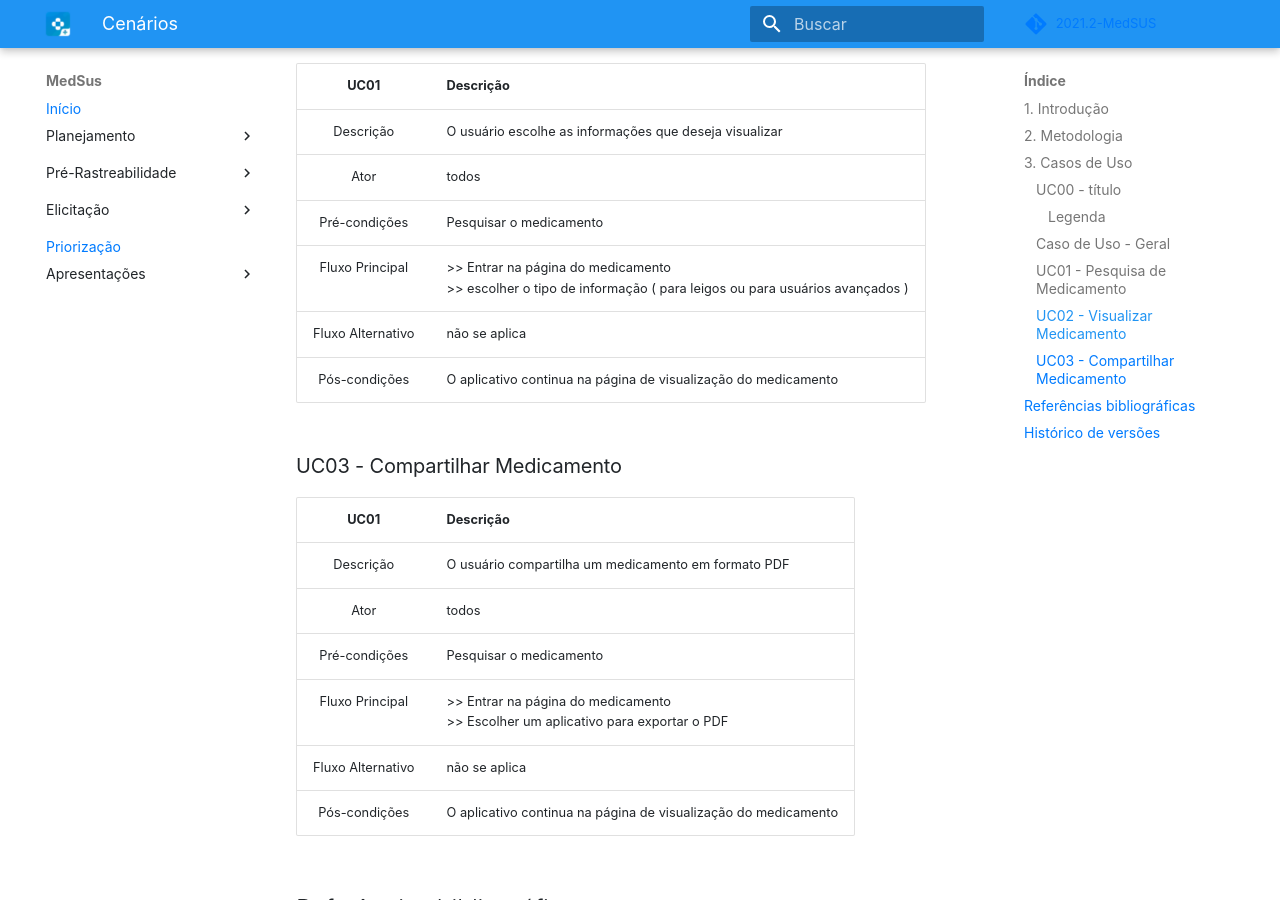
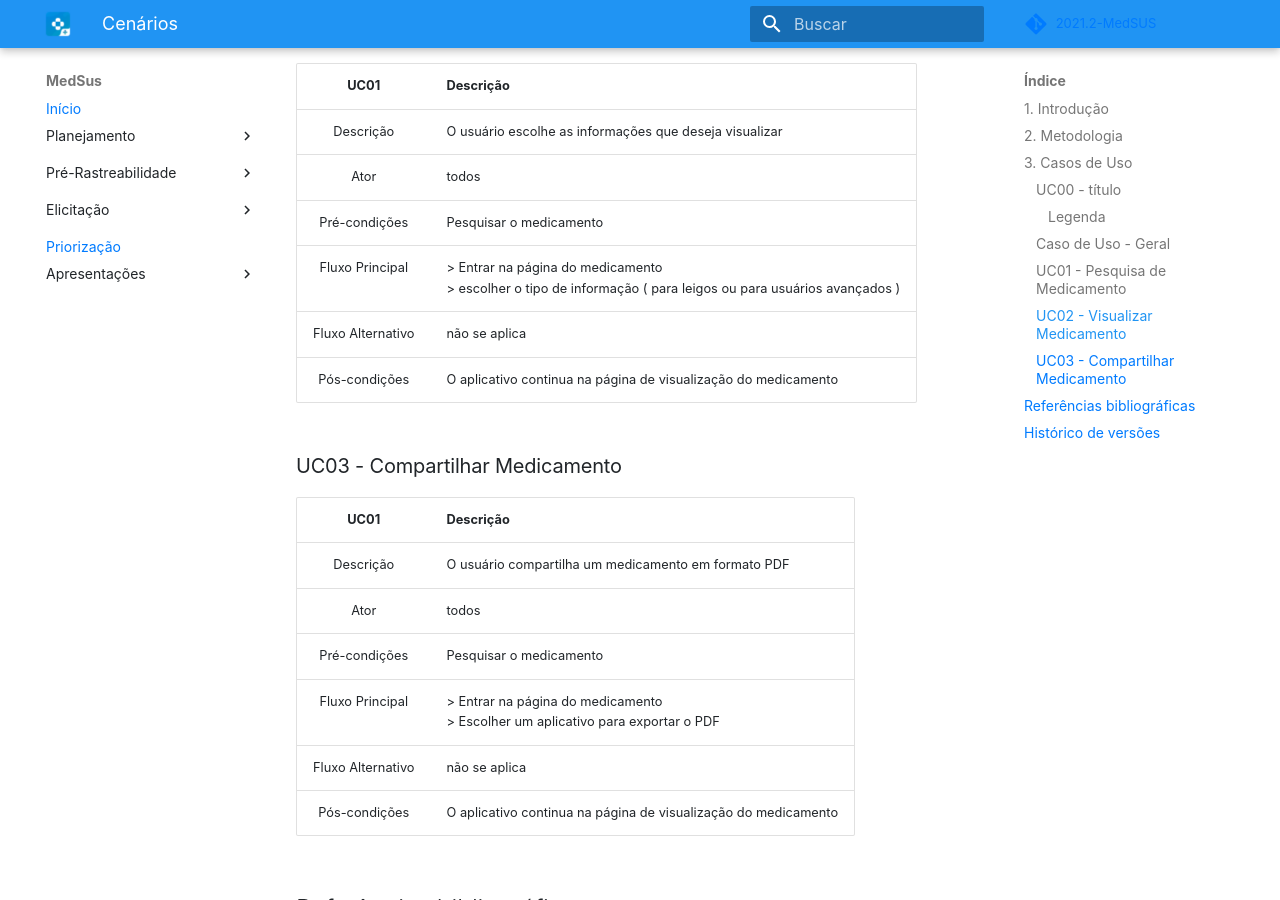
Before and after one commit to Requisitos-de-Software/2021.2-MedSUS, an MkDocs documentation site: the page built from docs/modeling/usecase.md, in a window 1280 px wide and 900 px high, scrolled down 2270 px. Built offline with MkDocs 1.6.1 and Material for MkDocs 9.7.7, drawn with Linux system fonts in a browser that asks for light colours; some web fonts are replaced; comment, search, counter and statistics services are not loaded.

Commit message:
fixing use case 002 003

```diff
--- a/docs/modeling/usecase.md
+++ b/docs/modeling/usecase.md
@@ -71,7 +71,7 @@ cenários para a criação desse artefato.
 |Descrição        | O usuário escolhe as informações que deseja visualizar |
 |Ator             |todos|
 |Pré-condições    | Pesquisar o medicamento |
-|Fluxo Principal  | >> Entrar na página do medicamento <br> >>  escolher o tipo de informação ( para leigos ou para usuários avançados )|
+|Fluxo Principal  | > Entrar na página do medicamento <br> >  escolher o tipo de informação ( para leigos ou para usuários avançados )|
 |Fluxo Alternativo| não se aplica |
 |Pós-condições    | O aplicativo continua na página de visualização do medicamento |
 
@@ -83,7 +83,7 @@ cenários para a criação desse artefato.
 |Descrição        | O usuário compartilha um medicamento em formato PDF|
 |Ator             |todos|
 |Pré-condições    | Pesquisar o medicamento |
-|Fluxo Principal  | >> Entrar na página do medicamento <br> >> Escolher um aplicativo para exportar o PDF   |
+|Fluxo Principal  | > Entrar na página do medicamento <br> > Escolher um aplicativo para exportar o PDF   |
 |Fluxo Alternativo| não se aplica |
 |Pós-condições    | O aplicativo continua na página de visualização do medicamento |
 
```
